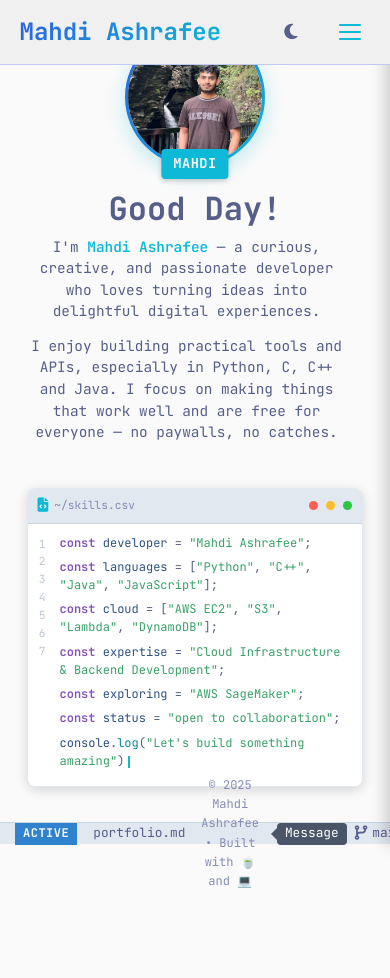
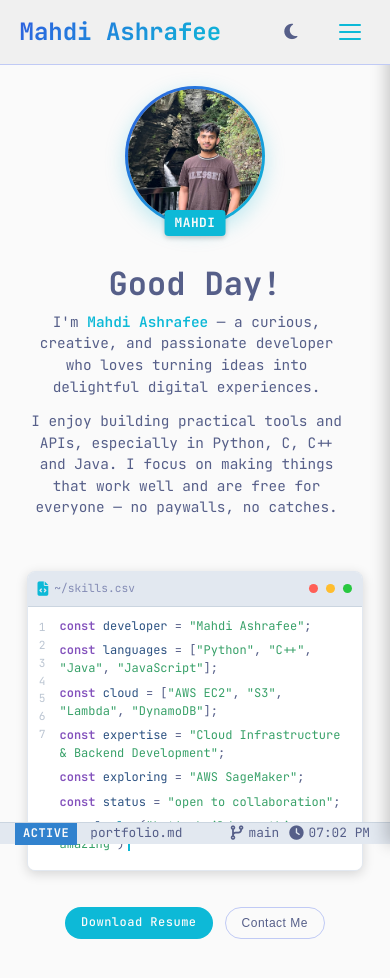
Before and after one commit to mahdiashrafee-oss/personalWebsite, a plain HTML site: page index.html in a window 390 px wide. Before the commit the page ends 844 px from the top, so only its background shows below. Drawn offline with Linux system fonts and the light colour scheme.

Commit message:
fix: footer for mobile

```diff
--- a/index.html
+++ b/index.html
@@ -220,7 +220,7 @@
         <div class="statusbar-right">
             <div class="statusbar-message">Message</div>
             <div class="statusbar-item"><i class="fas fa-code-branch"></i>main</div>
-            <div class="statusbar-item"><i class="fas fa-bolt"></i>AWS</div>
+            <div class="statusbar-item aws-indicator"><i class="fas fa-bolt"></i>AWS</div>
             <div class="statusbar-item"><i class="fas fa-clock"></i><span id="current-time">00:00</span></div>
         </div>
     </div>
--- a/style.css
+++ b/style.css
@@ -986,22 +986,26 @@ footer {
 
     #intro {
         padding-top: 80px;
+        height: auto;
+        min-height: 85vh;
     }
 
     .intro-container {
         max-width: 96%;
+        padding-top: 1rem;
+        padding-bottom: 2rem;
+    }
+
+    .profile-header {
+        flex-direction: column;
+        align-items: center;
         gap: 1.5rem;
-    }
-
-    .profile-header {
-    flex-direction: column;
-    align-items: center;
-        gap: 1rem;
-        margin-bottom: 0.5rem;
+        margin-bottom: 1rem;
     }
 
     .profile-section {
         margin-top: 0;
+        margin-bottom: 0.5rem;
     }
 
     .profile-info {
@@ -1011,7 +1015,7 @@ footer {
 
     .greeting {
         font-size: 2.5rem;
-    text-align: center;
+        text-align: center;
     }
 
     .intro-text {
@@ -1026,11 +1030,25 @@ footer {
         width: 160px;
         height: 160px;
     }
+
+    /* Hide copyright, message, and AWS on mobile */
+    .statusbar-item.copyright,
+    .statusbar-message,
+    .aws-indicator {
+        display: none;
+    }
+
+    .name-tag {
+        bottom: -10px;
+        padding: 3px 10px;
+        font-size: 0.8rem;
+    }
 }
 
 @media (max-width: 480px) {
     #intro {
         padding-top: 70px;
+        padding-bottom: 3rem;
     }
 
     .greeting {
@@ -1044,6 +1062,15 @@ footer {
     .profile-pic-box {
         width: 140px;
         height: 140px;
+    }
+
+    /* Adjust statusbar spacing */
+    .statusbar-left {
+        justify-content: flex-start;
+    }
+
+    .statusbar-item {
+        padding: 0 5px;
     }
 }
 
```
